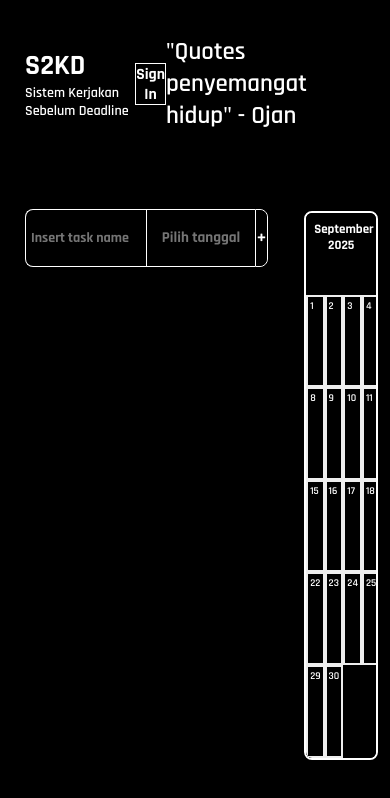
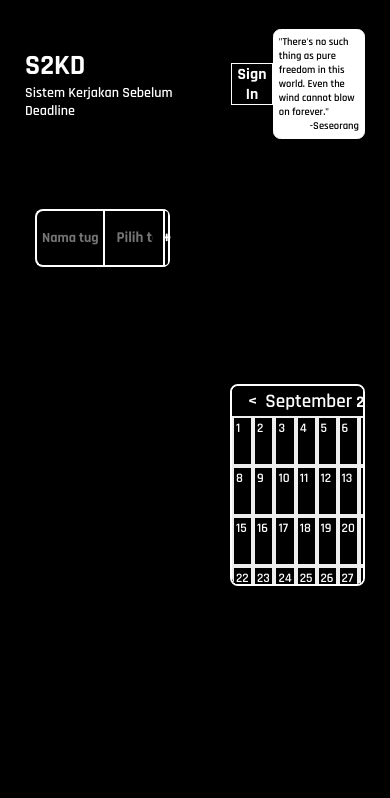
Before and after one commit to NvLL-Zen/S2KD, a SvelteKit app: page / in a window 390 px wide. Shown: the top 798 px of the page. Built offline with nearby package versions, Linux system fonts and the light colour scheme.

Commit message:
Version 1.0

```diff
--- a/src/components/DatePicker.svelte
+++ b/src/components/DatePicker.svelte
@@ -100,7 +100,7 @@
         color: white;
         border: none;
         border-radius: 5px;
-        font-size: clamp(0.65rem, 1.3vw, 0.813rem);
+        font-size: var(--font-size-datepicker-input);
         scale: 1.45;
         cursor: pointer;
         transition: border 0.2s;
@@ -133,14 +133,14 @@
         align-items: center;
         margin-bottom: 8px;
         text-align: center;
-        font-size: clamp(0.813rem, 1.625vw, 1.138rem);
+        font-size: var(--font-size-datepicker-header);
         font-family: inherit;
     }
     .arrow-btn {
         background: none;
         color: white;
         border: none;
-        font-size: clamp(0.813rem, 1.625vw, 1.138rem);
+        font-size: var(--font-size-datepicker-arrow);
         cursor: pointer;
         padding: 0.25rem 0.5rem;
         border-radius: 3px;
@@ -157,7 +157,7 @@
     .day, .date {
         text-align: center;
         padding: 0.25rem 0;
-        font-size: clamp(0.65rem, 1.3vw, 0.813rem);
+        font-size: var(--font-size-datepicker-day-date);
         font-family: inherit;
     }
     .day {
--- a/src/components/calendar.svelte
+++ b/src/components/calendar.svelte
@@ -1,9 +1,23 @@
 <script>
-    import { startOfMonth, endOfMonth, eachDayOfInterval, format } from "date-fns";
+    import { startOfMonth, endOfMonth, eachDayOfInterval, format, addMonths, subMonths } from "date-fns";
     import { tasks } from "../stores/tasks.js"; // Import the tasks store
     import { derived } from "svelte/store";
+    import { fly } from 'svelte/transition';
+    import { quintOut } from 'svelte/easing';
 
     let currentMonth = new Date();
+    let direction = 1;
+    let width;
+
+    function nextMonth() {
+        direction = 1;
+        currentMonth = addMonths(currentMonth, 1);
+    }
+
+    function prevMonth() {
+        direction = -1;
+        currentMonth = subMonths(currentMonth, 1);
+    }
 
     // Derive events from the tasks store (tasks store keeps YYYY/MM/DD)
     const events = derived(tasks, $tasks =>
@@ -20,7 +34,7 @@
             })
     );
 
-    let days = eachDayOfInterval({
+    $: days = eachDayOfInterval({
         start: startOfMonth(currentMonth),
         end: endOfMonth(currentMonth)
     });
@@ -33,16 +47,20 @@
             events: $events.filter(e => e.date === dayString)
         };
     });
-
-    // Debugging logs
-    $: console.log($tasks); // Log tasks store
-    $: console.log($events); // Log derived events
-    $: console.log(eventsByDay); // Log eventsByDay array
 </script>
 
-<div class="calendar">
-    <div class="header">{format(currentMonth, "MMMM yyyy")}</div>
-    <div class="grid">
+<div class="calendar" bind:clientWidth={width}>
+    <div class="header">
+        <button class="arrow-btn" on:click={prevMonth}>&lt;</button>
+        <div class="header-date">
+            <span class="month">{format(currentMonth, "MMMM")}</span>
+            <span class="year">{format(currentMonth, "yyyy")}</span>
+        </div>
+        <button class="arrow-btn" on:click={nextMonth}>&gt;</button>
+    </div>
+    <div class="grid-container">
+        {#key currentMonth}
+            <div class="grid" in:fly={{ x: width * direction, duration: 400, easing: quintOut }} out:fly={{ x: -width * direction, duration: 400, easing: quintOut }}>
                 {#each eventsByDay as { day, events }}
                     <div class="day">
                         <div class="date">{format(day, "d")}</div>
@@ -52,36 +70,75 @@
                     </div>
                 {/each}
             </div>
+        {/key}
+    </div>
 </div>
 
 <style>
     .calendar {
         width: 100%;
-        height: 90%;
+        aspect-ratio: 237 / 355;
         font-family: "Rajdhani", sans-serif;
         background: black;
         border: 2.5px solid #fff;
         border-radius: 8px;
         overflow: hidden;
+        display: flex;
+        flex-direction: column;
     }
     .header {
+        display: flex;
+        justify-content: space-between;
+        align-items: center;
         text-align: center;
-        font-weight: 700;
         padding: 0.5rem;
         background: black;
         height: 15%;
         font-family: inherit;
-        font-size: 0.813rem;
+        font-size: var(--font-size-calendar-header);
+        z-index: 1;
+    }
+    .header-date {
+        display: flex;
+        gap: 0.25rem;
+        align-items: baseline;
+    }
+    .month {
+        font-weight: 600;
+        font-size: var(--font-size-calendar-month);
+    }
+    .year {
+        font-weight: 700;
+    }
+    .grid-container {
+        height: 85%;
+        position: relative;
+        overflow: hidden;
+    }
+    .arrow-btn {
+        background: none;
+        color: white;
+        border: none;
+        font-size: var(--font-size-calendar-arrow);
+        cursor: pointer;
+        padding: 0.25rem 0.5rem;
+        border-radius: 3px;
+        transition: background 0.2s;
+    }
+    .arrow-btn:hover {
+        background: #222;
     }
     .date {
-        font-size: 0.65rem;
+        font-size: var(--font-size-calendar-date);
         color: #fff;
         font-family: inherit;
     }
     .grid {
         display: grid;
         grid-template-columns: repeat(7, 1fr);
-        height:85%;
+        height: 100%;
+        width: 100%;
+        position: absolute;
     }
     .day {
         border: 2.5px solid #eee;
--- /dev/null
+++ b/src/components/quotes.svelte
@@ -0,0 +1,49 @@
+<script>
+    import { onMount } from 'svelte';
+
+    const quotes = [
+        "Sudah terbiasa terjadi tantee~",
+        "Pikirkan tentang masa depan, ketika Konoha bukan satu-satunya tempat kita berpijak",
+        "Are you sound this morning? Have you returned to the waking world without leaving any memories behind in the night?",
+        "Repression work yielded a more preferable result.",
+        "An opportunity has arrived.",
+        "'Tis my time to shine!",
+        "There's no such thing as pure freedom in this world. Even the wind cannot blow on forever.",
+        "Rise and shine, sleepyhead, the sun's already in your eyes! ...Haha, don't tell me you actually thought I'd wake you up like that?",
+        "Can't sleep? I understand — inspiration always comes knocking in the small hours. It's hard to ignore, right?",
+        "Hm? Still half asleep? Don't force yourself. You should get some more rest."
+    ];
+
+    let currentQuote = "";
+
+    onMount(() => {
+        const randomIndex = Math.floor(Math.random() * quotes.length);
+        currentQuote = quotes[randomIndex];
+    });
+</script>
+
+<h2>
+    "{currentQuote}"
+</h2>
+<style>
+    h2 {
+        font-size: var(--font-size-quote);
+        animation: fadeIn 1.75s ease-in;
+        background-color: inherit;
+        color: inherit;
+    }
+
+    @keyframes fadeIn {
+        0% {
+            opacity: 0;
+        }
+
+        75% {
+            opacity: 0;
+        }
+
+        100% {
+            opacity: 1;
+        }
+    }
+</style>
--- a/src/routes/+page.svelte
+++ b/src/routes/+page.svelte
@@ -2,6 +2,7 @@
     import Checklist from "../components/checklist.svelte";
     import Calendar from "../components/calendar.svelte";
     import DatePicker from "../components/DatePicker.svelte";
+    import Quotes from "../components/quotes.svelte";
     import "../styles/style.css";
     import { tasks, addTask, removeTask } from '../stores/tasks.js';
     import { fade, scale } from 'svelte/transition';
@@ -37,15 +38,18 @@
             </button>
         </h2>
 
-        <h2>
-            "Quotes penyemangat hidup" - Ojan
-        </h2>
+        <div class="quotesContainer">
+            <Quotes>
+            </Quotes>
+            <h2 class="quotesOrigin">-Seseorang</h2>
+        </div>
+
 
     </div>
     <div class="main">
         <div class="events">
             <div id="inputEventsEntry" class="eventsEntry">
-                <input placeholder="Insert task name" type="text" id="inputEventsEntryName" class="eventsItem eventsLeft eventsEntryName" bind:value={newName}>
+                <input placeholder="Nama tugas" type="text" id="inputEventsEntryName" class="eventsItem eventsLeft eventsEntryName" bind:value={newName}>
                 <div class="dpContainer eventsItem">
                     <DatePicker bind:selectedDate={selectedDate} tasks={$tasks} />
                 </div>
--- a/src/styles/style.css
+++ b/src/styles/style.css
@@ -1,4 +1,5 @@
 @import url('https://fonts.googleapis.com/css2?family=Rajdhani:wght@400;500;600;700&display=swap');
+@import url('./font.css');
 
 * {
     background-color: black;
@@ -9,12 +10,14 @@
     font-weight: 600;
     box-sizing: border-box;
     transition: all 0.2s ease;
+
+    /* border: 1px solid red; */
 }
 
 body {
     font-family: "Rajdhani", sans-serif;
     font-weight: 600;
-    font-size: clamp(0.776rem, 1.316vw, 0.979rem);
+    font-size: var(--font-size-body);
 }
 
 h1, h2, p, h4, button, input {
@@ -23,17 +26,17 @@ h1, h2, p, h4, button, input {
 }
 
 h1 {
-    font-size: clamp(1.755rem, 3.51vw, 2.633rem);
+    font-size: var(--font-size-h1);
     font-weight: 800;
 }
 
 h2 {
-    font-size: clamp(1.553rem, 3.071vw, 2.194rem);
+    font-size: var(--font-size-h2);
     font-weight: 600;
 }
 
 p {
-    font-size: clamp(0.878rem, 1.755vw, 1.098rem);
+    font-size: var(--font-size-p);
     font-weight: 600;
 }
 
@@ -43,8 +46,30 @@ p {
     padding: 25px;
 
     display: flex;
-    justify-content: space-between;
     align-items: center;
+    justify-content:space-between;
+}
+
+#account {
+    width: fit-content;
+    height: fit-content;
+    margin-left: 8%;
+}
+
+.quotesContainer {
+    width: 30%;
+    border: 1px solid white;
+    color: black;
+    background-color: white;
+    border-radius: 7.5px;
+    padding: 5px;
+}
+
+.quotesOrigin {
+    font-size: var(--font-size-quote);
+    text-align: right;
+    color: inherit;
+    background-color: inherit;
 }
 
 .main {
@@ -53,19 +78,20 @@ p {
 }
 
 .events {
-    width: 75%;
+    width: 50%;
     padding: 25px;
+    padding-left: 35px;
     display: flex;
     flex-direction: column;
 }
 
 #inputEventsEntryName {
-    font-size: clamp(0.878rem, 1.755vw, 1.098rem);
+    font-size: var(--font-size-input);
     outline: none;
 }
 
 #inputEventsEntryName:focus {
-    font-size: clamp(0.79rem, 1.646vw, 0.987rem);
+    font-size: var(--font-size-input-focus);
     outline: none;
     border-right: 1px solid white;
 }
@@ -75,7 +101,7 @@ p {
     display: flex;
     flex-direction: row;
     align-items: center;
-    font-size: clamp(0.878rem, 1.755vw, 1.098rem);
+    font-size: var(--font-size-p);
     margin-top: 15px;
 }
 
@@ -87,7 +113,7 @@ p {
     padding-right: 5px;
     padding-left: 5px;
 
-    border: 1px solid white;
+    border: 2.5px solid white;
     border-right: none;
 }
 
@@ -105,13 +131,13 @@ p {
     display: flex;
     align-items: center;
     justify-content: center;
-    font-size: clamp(1.098rem, 2.194vw, 1.536rem);
-    border: 1px solid white;
+    font-size: var(--font-size-event-button);
+    border: 2.5px solid white;
     border-radius: 0px 8px 8px 0px;
 }
 
 button {
-    font-size: clamp(1.098rem, 2.194vw, 1.536rem);
+    font-size: var(--font-size-event-button);
     width: 100%;
     height: 100%;
     display: flex;
@@ -146,8 +172,9 @@ button:hover {
     flex-direction: column;
     align-items: center;
     justify-content: center;
-    width: 25%;
-    padding: 3%;
+    width: 50%;
+    padding: 25px;
+    padding-left: 35px;
 }
 
 #CheckSVG {
@@ -158,15 +185,10 @@ button:hover {
     height: 100%;
 }
 
-#account {
-    width: fit-content;
-    height: fit-content;
-}
-
 #signIn {
     width: 100%;
     height: 100%;
-    font-size: clamp(0.987rem, 1.974vw, 1.316rem);
+    font-size: var(--font-size-signin);
     border: 1px solid white;
     border-radius: 0px;
     font-weight: 700;
```
Also changed, not shown: src/styles/font.css (added, +25 -0 lines), 2 other files (tests, documents, lock files or other folders). Lines whose indentation alone changed are shown as unchanged.
